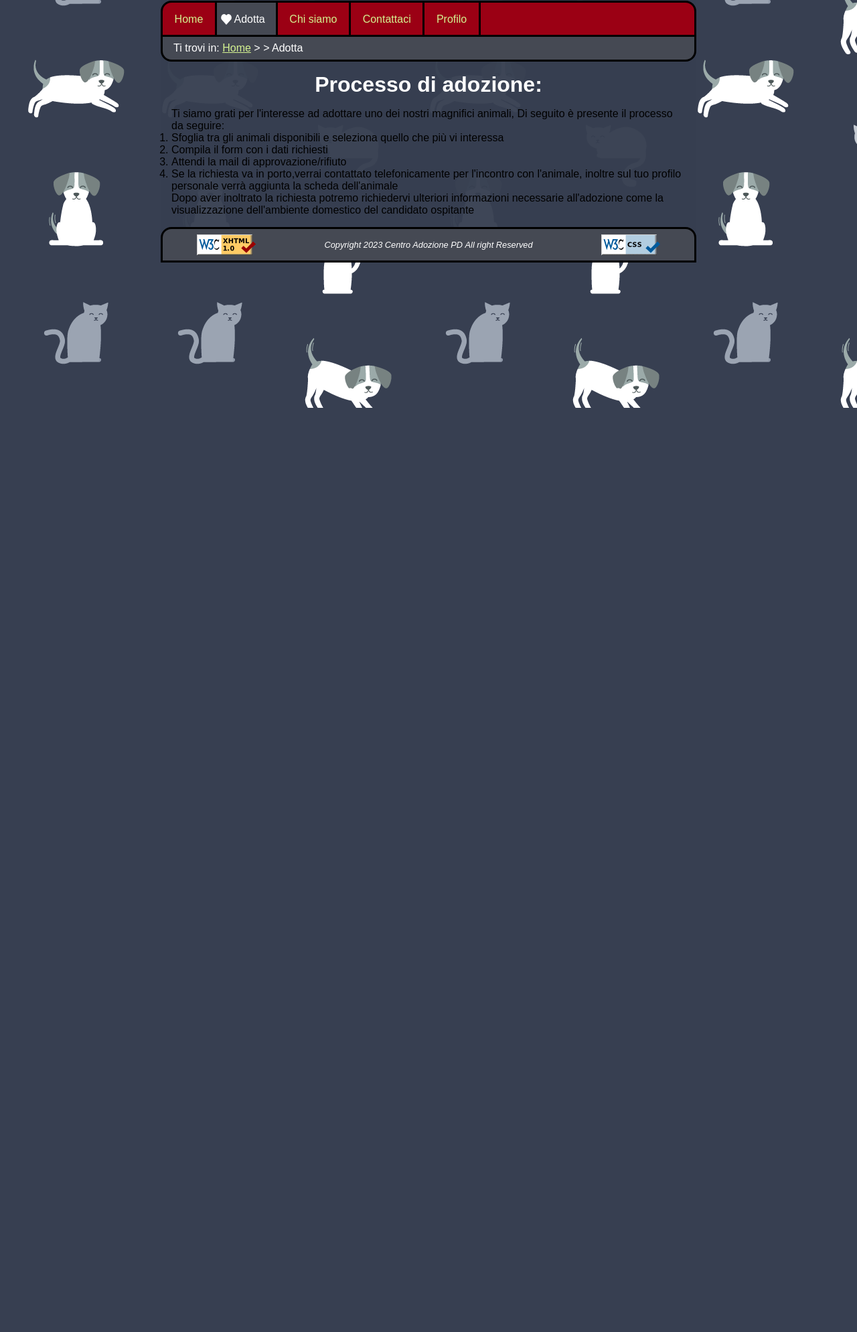
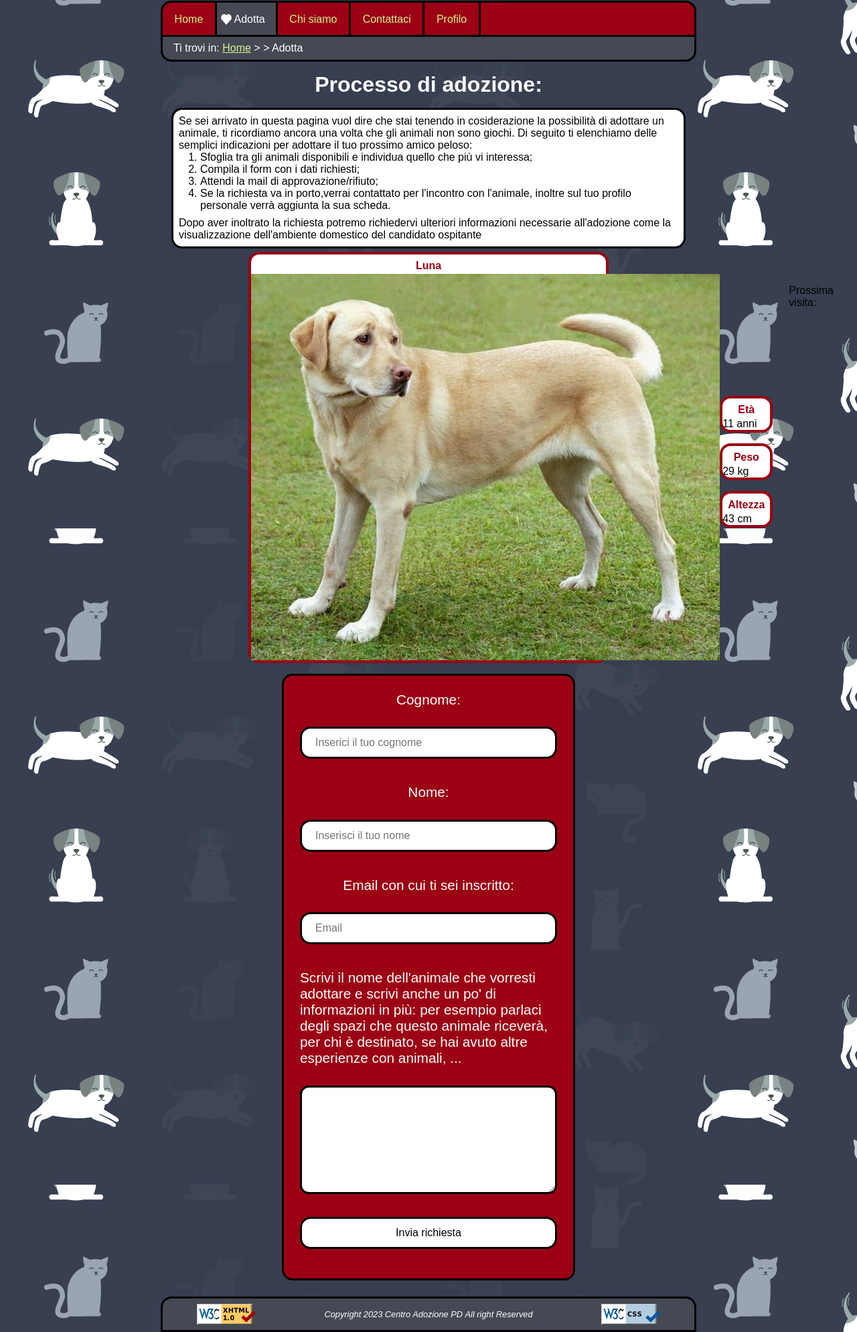
Before and after one commit to checco296/Progetto_TecWeb, a PHP site: page /html/adotta.html in a window 1280 px wide. Shown: the part 191-2180 px from the top of the page at 67% size. Before the commit the page ends 800 px from the top, so only its background shows below. Run offline with PHP 8.4, Linux system fonts and the light colour scheme.

Commit message:
Pagina adozione aggiornata

```diff
--- a/css/style.css
+++ b/css/style.css
@@ -425,6 +425,22 @@ main dd>p
   color: var(--txtcolor);
 }
 
+#istruzioni_adozione{
+  background-color: var(--bgcolor);
+  color: var(--txtcolor_onwhitebg);
+  padding: 0.5em;
+  margin-bottom: 0.3em;
+  border-style: solid;
+  border-radius: 1em;
+  border-color: var(--bordercolor);
+}
+#istruzioni_adozione ol{
+  padding-left: 2em;
+  padding-bottom: 0.5em;
+}
+
+
+
 /*
 ==============
 SEZIONE AIUTI
--- a/html/adotta.html
+++ b/html/adotta.html
@@ -4,12 +4,19 @@
     <meta charset="utf-8" />
 
     <title>Adozioni - C.A.PD</title>
-    <meta name="description" content="Pagina dedicata all'adozione degli animali." />
-    <meta name="keywords"    content="Adozione, cane, gatto,Centro Adozioni PD" />
-    <meta name="author"      content="Francesco Ferraioli" />
+    <meta
+      name="description"
+      content="Pagina dedicata all'adozione degli animali."
+    />
+    <meta name="keywords" content="Adozione, cane, gatto,Centro Adozioni PD" />
+    <meta name="author" content="Francesco Ferraioli" />
 
     <link rel="stylesheet" href="../css/style.css" media="handheld,screen" />
-    <link rel="stylesheet" href="../css/mini.css"  media="handheld, screen and (max-width:600px), only screen and (max-device-width:600px)" />
+    <link
+      rel="stylesheet"
+      href="../css/mini.css"
+      media="handheld, screen and (max-width:600px), only screen and (max-device-width:600px)"
+    />
     <link rel="stylesheet" href="../css/print.css" media="print" />
 
     <link rel="shortcut icon" type="image/png" href="../images/prototipo.png" />
@@ -20,7 +27,9 @@
       <h1>Centro Adozioni PD</h1>
       <nav id="menu" aria-label="menu del sito">
         <ul>
-          <li><a href="../index.html"><span lang="en">Home</span></a></li>
+          <li>
+            <a href="../index.html"><span lang="en">Home</span></a>
+          </li>
           <li id="currentLink" aria-current="page">Adotta</li>
           <li><a href="about.html">Chi siamo</a></li>
           <li><a href="contatti.html">Contattaci</a></li>
@@ -28,40 +37,104 @@
         </ul>
       </nav>
       <nav id="breadcrumb" aria-label="percorso">
-        <p>Ti trovi in: <span lang="en"><a href="../index.html">Home</a></span> &gt; &gt; Adotta</p>
+        <p>
+          Ti trovi in:
+          <span lang="en"><a href="../index.html">Home</a></span> &gt; &gt;
+          Adotta
+        </p>
       </nav>
     </header>
 
     <main>
       <h2>Processo di adozione:</h2>
-      <p>Ti siamo grati per l'interesse ad adottare uno dei nostri magnifici animali, Di seguito è presente il processo da seguire:</p>
-      <ol>
-        <li>Sfoglia tra gli animali disponibili e seleziona quello che più vi interessa</li>
-        <li>Compila il <span lang="en">form</span> con i dati richiesti</li>
-        <li>Attendi la mail di approvazione/rifiuto</li>
-        <li>Se la richiesta va in porto,verrai contattato telefonicamente per l'incontro con l'animale, inoltre sul tuo profilo personale verrà aggiunta la scheda dell'animale</li>
-      </ol>
-      <p>Dopo aver inoltrato la richiesta potremo richiedervi ulteriori informazioni necessarie all'adozione come la visualizzazione dell'ambiente domestico del candidato ospitante</p>
-      <!--<h3>Application Form</h3>
-    <form action="submit.php" method="post">
-      <label for="name">Name:</label><br>
-      <input type="text" id="name" name="name"><br>
-      <label for="email">Email:</label><br>
-      <input type="text" id="email" name="email"><br>
-      <label for="phone">Phone:</label><br>
-      <input type="text" id="phone" name="phone"><br>
-      <label for="message">Message:</label><br>
-      <textarea id="message" name="message"></textarea><br>
-      <input type="submit" value="Submit">
-    </form>-->
+      <div id="istruzioni_adozione">
+        <p>
+          Se sei arrivato in questa pagina vuol dire che stai tenendo in
+          cosiderazione la possibilità di adottare un animale, ti ricordiamo
+          ancora una volta che gli animali non sono giochi. Di seguito ti
+          elenchiamo delle semplici indicazioni per adottare il tuo prossimo
+          amico peloso:
+        </p>
+        <ol>
+          <li>
+            Sfoglia tra gli animali disponibili e individua quello che più vi
+            interessa;
+          </li>
+          <li>Compila il <span lang="en">form</span> con i dati richiesti;</li>
+          <li>Attendi la mail di approvazione/rifiuto;</li>
+          <li>
+            Se la richiesta va in porto,verrai contattato per l'incontro con
+            l'animale, inoltre sul tuo profilo personale verrà aggiunta la sua
+            scheda.
+          </li>
+        </ol>
+        <p>
+          Dopo aver inoltrato la richiesta potremo richiedervi ulteriori
+          informazioni necessarie all'adozione come la visualizzazione
+          dell'ambiente domestico del candidato ospitante
+        </p>
+      </div>
+
+      <dl id="animali_adozione">
+        <dt>Luna</dt>
+        <dd>
+          <img src="../images/Luna.jpg" alt="" />
+          <dl class="animale">
+            <dt>Età</dt>
+            <dd>11 anni</dd>
+            <dt>Peso</dt>
+            <dd>29 kg</dd>
+            <dt>Altezza</dt>
+            <dd>43 cm</dd>
+          </dl>
+          <p>Prossima visita:</p>
+        </dd>
+      </dl>
+
+      <form id="adotta_form" action="#" method="post">
+        <label for="cognome">Cognome:</label><br />
+        <input
+          type="text"
+          id="cognome"
+          name="cognome"
+          placeholder="Inserici il tuo cognome"
+        /><br />
+        <label for="nome">Nome:</label><br />
+        <input
+          type="text"
+          id="nome"
+          name="nome"
+          placeholder="Inserisci il tuo nome"
+        /><br />
+        <label for="email">Email con cui ti sei inscritto:</label><br />
+        <input type="email" id="email" name="email" placeholder="Email" /><br />
+        <label for="message"
+          >Scrivi il nome dell'animale che vorresti adottare e scrivi anche un
+          po' di informazioni in più: per esempio parlaci degli spazi che questo
+          animale riceverà, per chi è destinato, se hai avuto altre esperienze
+          con animali, ...</label
+        ><br />
+        <textarea id="message" name="message"></textarea><br />
+        <input type="submit" value="Invia richiesta" />
+      </form>
     </main>
     <footer>
-      <img class="imgValidCode" src="../images/valid-xhtml10.png" alt="HTML valido" />
-      <p><span lang="en">Copyright</span> 2023 Centro Adozione PD <span lang="en">All right Reserved</span></p>
-      <img class="imgValidCode" src="../images/vcss-blue.gif" alt="CSS valido" />
+      <img
+        class="imgValidCode"
+        src="../images/valid-xhtml10.png"
+        alt="HTML valido"
+      />
+      <p>
+        <span lang="en">Copyright</span> 2023 Centro Adozione PD
+        <span lang="en">All right Reserved</span>
+      </p>
+      <img
+        class="imgValidCode"
+        src="../images/vcss-blue.gif"
+        alt="CSS valido"
+      />
     </footer>
   </body>
 </html>
 
-
 <!--da rimuovere-->
```
